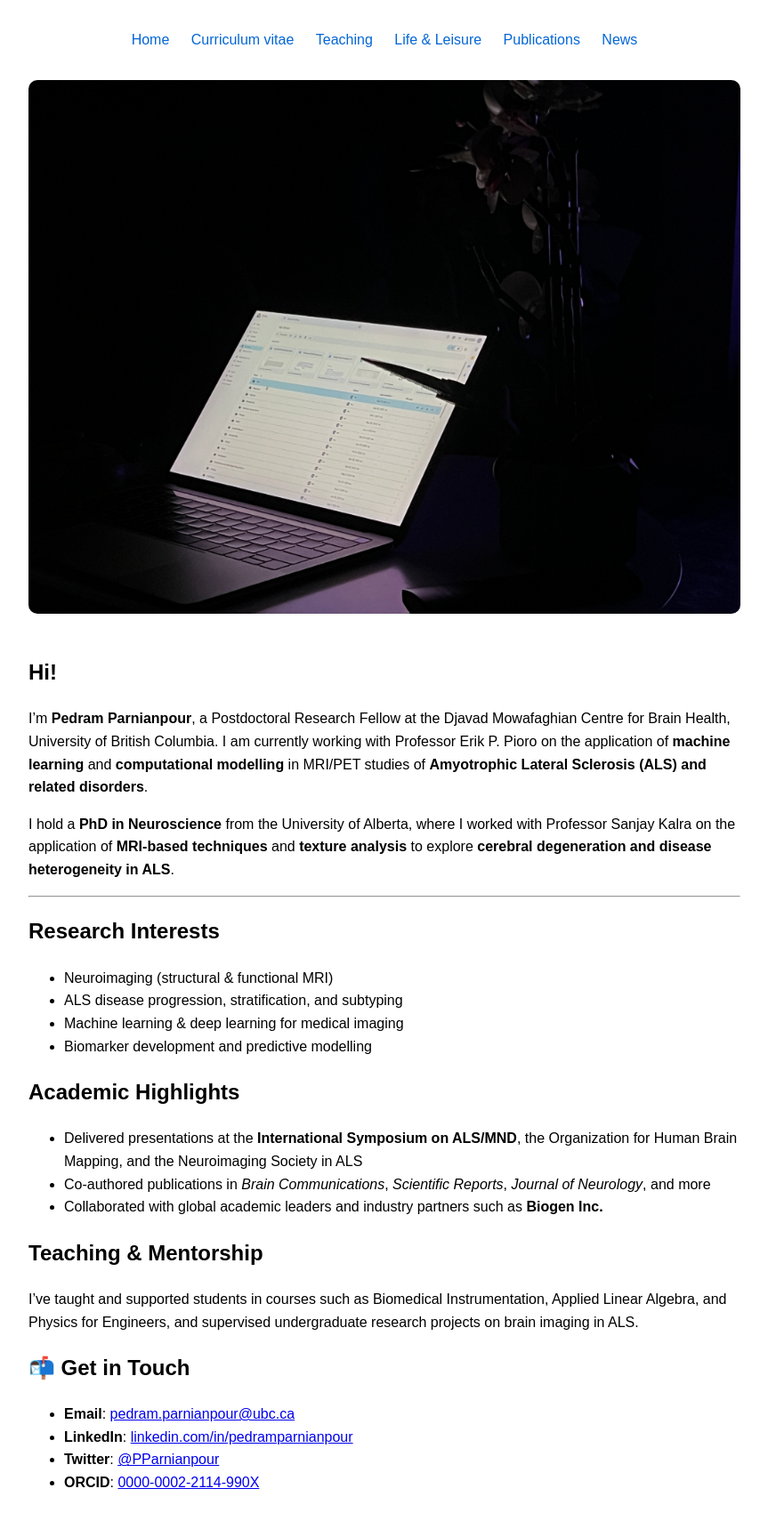
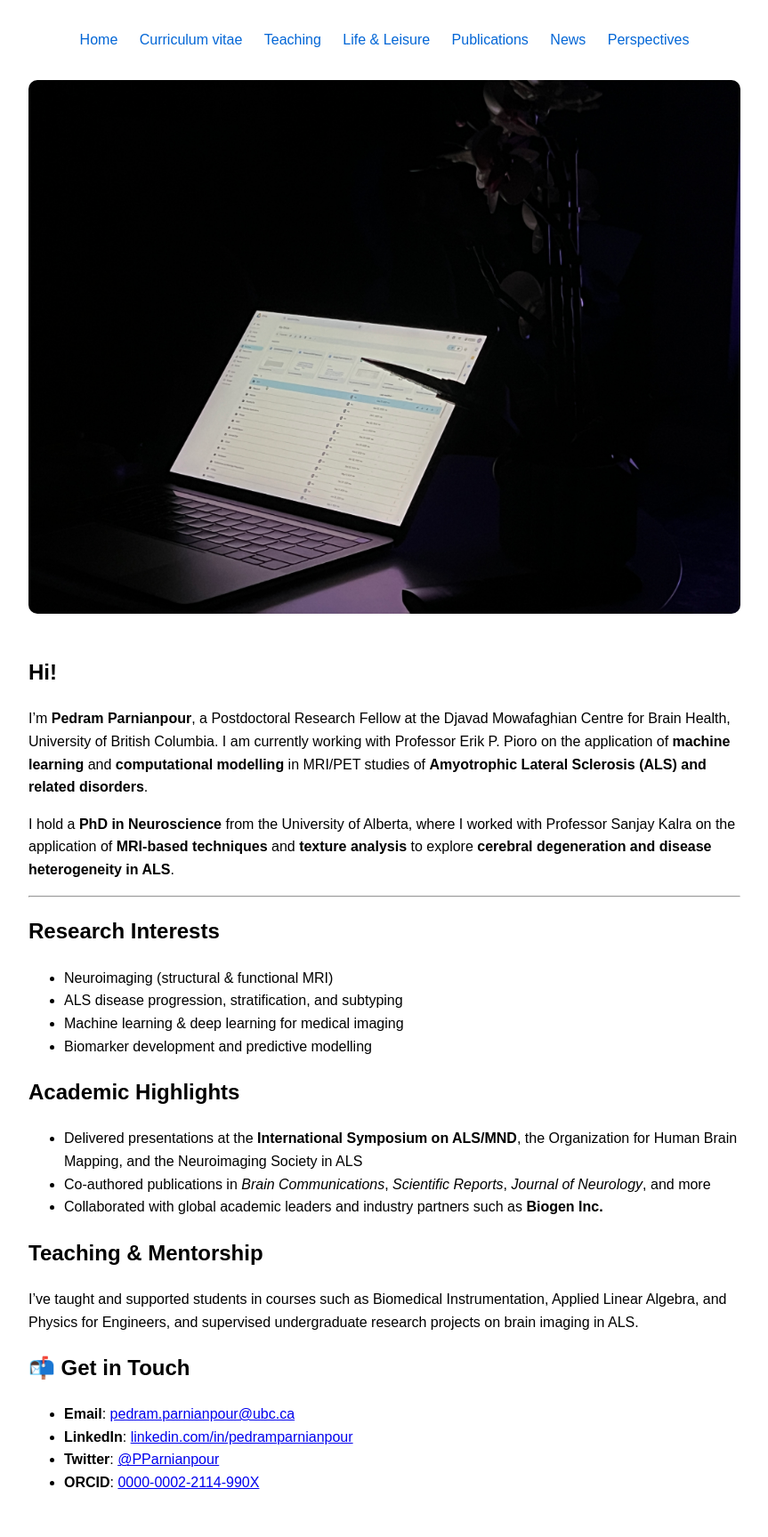
Before and after one commit to Pedram-Parnianpour/pedram-parnianpour.github.io, a Jekyll site: the page built from index.md, in a window 1280 px wide. Shown: the whole page at 89% size, without its empty margins (208-1071 px from the left). Built offline with Jekyll 4.4.1, drawn with Linux system fonts in a browser that asks for light colours.

Commit message:
Update default.html

```diff
--- a/_layouts/default.html
+++ b/_layouts/default.html
@@ -33,6 +33,7 @@
       <a href="/Life & Leisure">Life & Leisure</a>
       <a href="/Projects">Publications</a>
       <a href="/News">News</a>
+      <a href="/Perspectives">Perspectives</a>
     </nav>
     <main>
       {{ content }}
```
